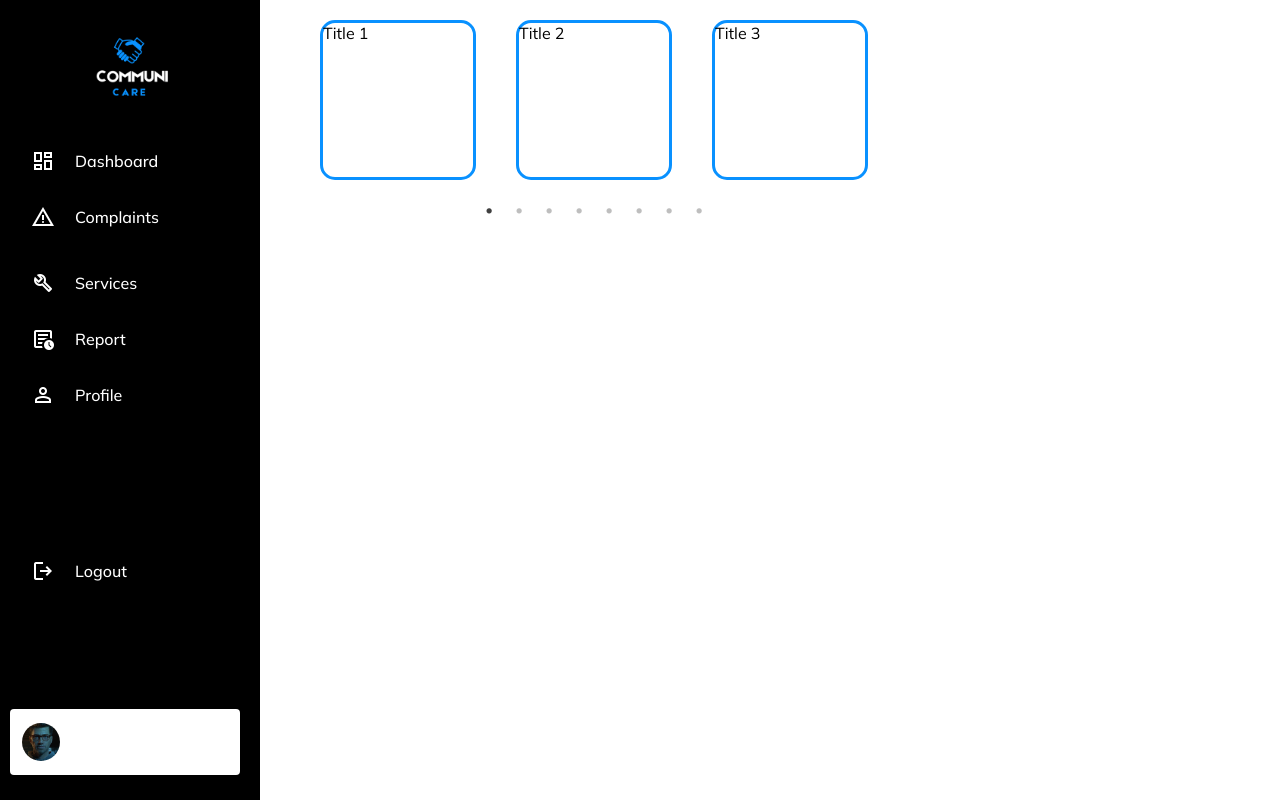
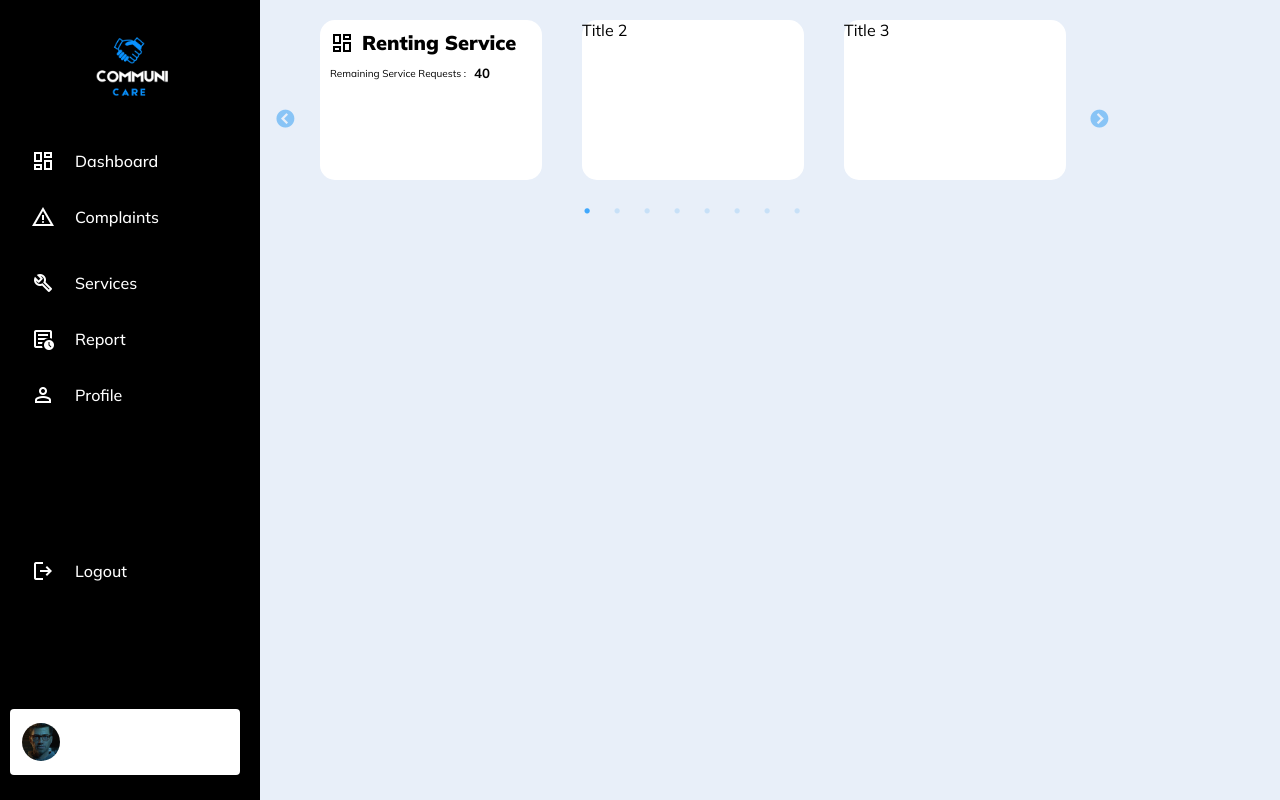
Before and after one commit to CommuniCareSL/CommuniCare-WebApp, a React (Vite) app: page /dashboard in a window 1280 px wide. Built offline with nearby package versions, Linux system fonts and the light colour scheme.

Commit message:
adding details to cards

```diff
--- a/src/components/Admin/CardSlider.jsx
+++ b/src/components/Admin/CardSlider.jsx
@@ -18,7 +18,17 @@ const CardSlider = () => {
     <div className="card-slider-section-view">
       <Slider {...settings}>
 
-        <div className="card-slider-section-view-cards">Title 1</div>
+        <div className="card-slider-section-view-cards">
+          <div className="card-slider-section-view-cards-title">
+            <span className="material-symbols-outlined">dashboard</span><h3>Renting Service</h3>
+          </div>
+          <div className="card-slider-section-view-cards-details">
+            <p>Remaining Service Requests  :</p><h5>40</h5>
+          </div>
+          <div className="card-slider-section-view-cards-progress-bar">
+
+          </div>
+        </div>
 
         <div className="card-slider-section-view-cards">Title 2</div>
 
--- a/src/styles/pages/Admin/CardSlider.css
+++ b/src/styles/pages/Admin/CardSlider.css
@@ -1,6 +1,6 @@
 .card-slider-section-view{
     position: relative;
-    width: 60%;
+    width: 80%;
     height: 20vh;
     border-radius: 15px;
     margin-left: 20px;
@@ -11,7 +11,6 @@
     height: 20vh;
     background-color: #fff;
     border-radius: 15px;
-    border: 3px solid #0991FF;
 }
 
 .slick-slide > div {
@@ -21,3 +20,43 @@
 .slick-dots {
     bottom: -55px;
 }
+
+.slick-prev:before, .slick-next:before{
+    color: #69b6f5;
+}
+
+.slick-dots li button{
+    color: #69b6f5;
+}
+
+.slick-dots li button:before{
+    color: #69b6f5;
+}
+
+.slick-dots li.slick-active button:before{
+    color: #0991FF;
+}
+
+.card-slider-section-view-cards-title,
+.card-slider-section-view-cards-details{
+    margin: 10px;
+}
+
+.card-slider-section-view-cards-title h3{
+    font-weight: 900;
+    font-size: 20px;
+    margin-left: 8px;
+}
+
+.card-slider-section-view-cards-details,
+.card-slider-section-view-cards-title{
+    display: flex;
+    align-items: center;
+
+}
+
+.card-slider-section-view-cards-details p{
+    font-size: 10px;
+    text-align: left;
+    margin-right: 8px;
+}
--- a/src/styles/pages/Admin/Dashboard.css
+++ b/src/styles/pages/Admin/Dashboard.css
@@ -5,6 +5,7 @@
   min-width: auto;
   margin-left: 85px;
   transition: margin-left 0.4s ease;
+  background-color: #e8eff9;
 }
 
 .sidebar:hover ~ .admin-dashboard-home-page {
```
